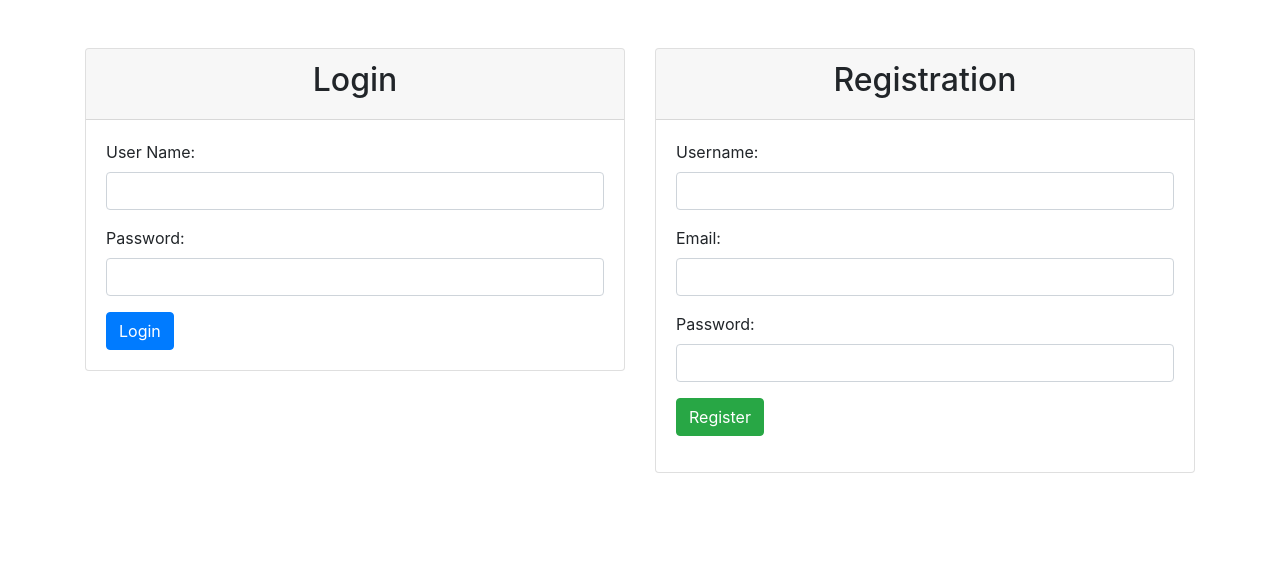
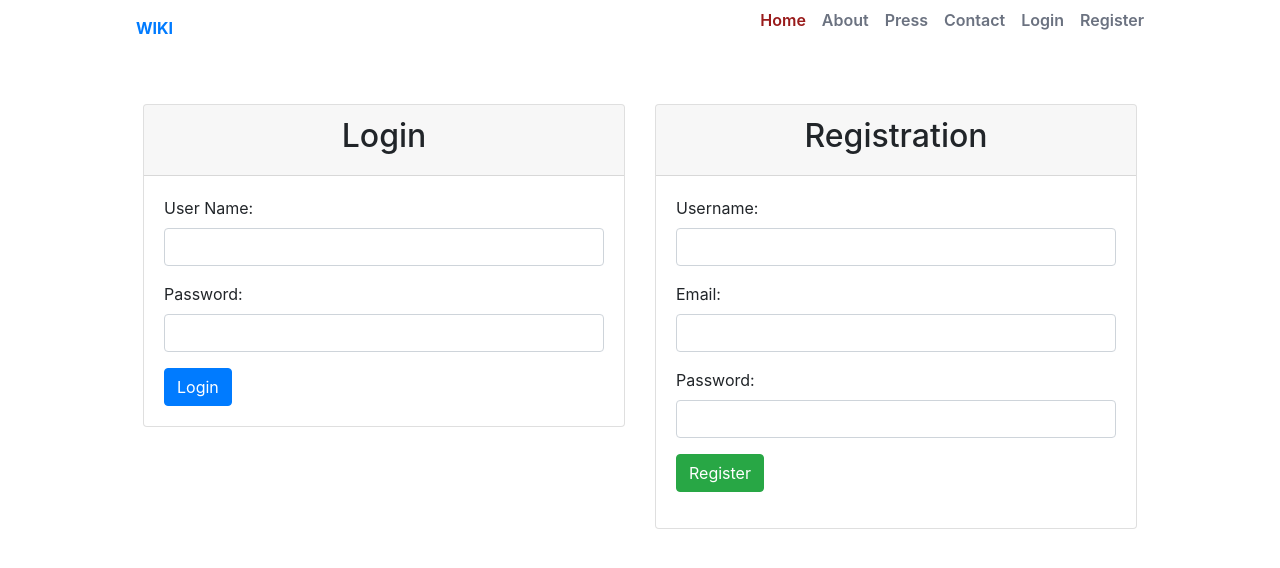
Before and after one commit to Youcode-Classe-E-2023-2024/Yassine-Bouaquil_Wiki, a PHP site: page /register_view.php in a window 1280 px wide. Shown: the top 568 px of the page. Run offline with PHP 8.4, Linux system fonts and the light colour scheme; some libraries are stand-ins or nearby versions.

Commit message:
Update register_view.php

```diff
--- a/views/register_view.php
+++ b/views/register_view.php
@@ -3,6 +3,56 @@ include_once '../includes/header.php';
 ?>
 
 <body>
+</head>
+<body class="max-w-screen-lg mx-auto">
+    <header class="flex items-center justify-between py-2">
+    <a href="index.php" class="px-2 lg:px-0 font-bold capitalize">
+        WIKI
+    </a>
+    <ul class="hidden md:inline-flex items-center">
+        <li class="px-2 md:px-4">
+            <a href="index.php" class="text-red-800 font-semibold hover:text-blue-600"> Home </a>
+        </li>
+        <li class="px-2 md:px-4">
+            <a href="#" class="text-gray-500 font-semibold hover:text-blue-600"> About </a>
+        </li>
+        <li class="px-2 md:px-4">
+            <a href="#" class="text-gray-500 font-semibold hover:text-blue-600"> Press </a>
+        </li>
+        <li class="px-2 md:px-4">
+            <a href="#" class="text-gray-500 font-semibold hover:text-blue-600"> Contact </a>
+        </li>
+
+        <?php if (isset($_SESSION["login"])) {
+
+            if (empty($_SESSION["admin"])) {
+                ?>
+                <li class="px-2 md:px-4 hidden md:block">
+                    <a id="manage-wikis-btn" class="cursor-pointer text-gray-500 font-semibold hover:text-blue-600"> Manage My Wikis </a>
+                </li>
+            <?php } else { ?>
+                <li class="px-2 md:px-4 hidden md:block">
+                    <a id="manage-wikis-btn" class="cursor-pointer text-gray-500 font-semibold hover:text-blue-600"> Manage Wikis </a>
+                </li>
+            <?php } ?>
+            <li class="px-2 md:px-4 hidden md:block">
+                <form action="index.php?page=home" method="post">
+                    <button name="logout" class="text-gray-500 font-semibold hover:text-green-600"> Logout</button>
+                </form>
+            </li>
+        <?php } else { ?>
+            <li class="px-2 md:px-4 hidden md:block">
+                <a href="register_view.php" class="text-gray-500 font-semibold hover:text-blue-600"> Login </a>
+            </li>
+            <li class="px-2 md:px-4 hidden md:block">
+                <a href="register_view.php" class="text-gray-500 font-semibold hover:text-blue-600">
+                    Register </a>
+            </li>
+
+        <?php } ?>
+    </ul>
+
+    </header>
 
 
 
```
